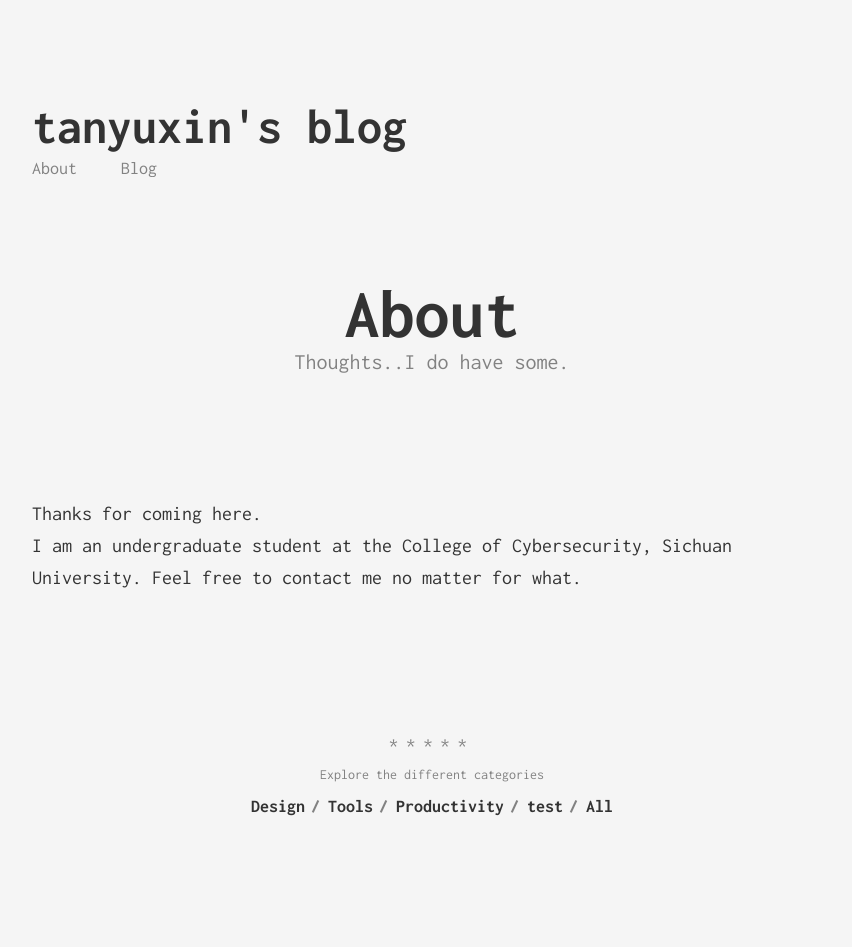
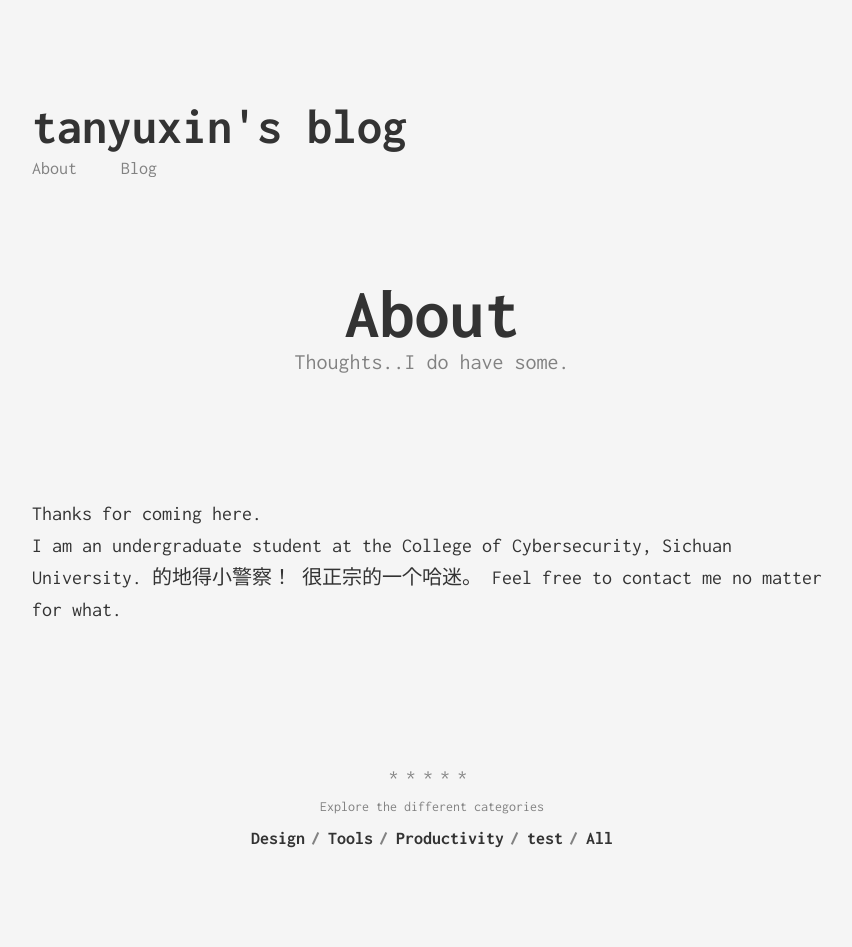
Before and after one commit to x1in-rain/x1in-rain.github.io, a Jekyll site: the page built from about.md, in a window 1280 px wide. Shown: the whole page, without its empty margins (208-1060 px from the left). Built offline with Jekyll 4.4.1, drawn with Linux system fonts in a browser that asks for light colours; before the commit the page ends 915 px from its top, so only the background shows below that.

Commit message:
Update about.md

```diff
--- a/about.md
+++ b/about.md
@@ -7,4 +7,6 @@ permalink: /about/
 
 Thanks for coming here.
 I am an undergraduate student at the College of Cybersecurity, Sichuan University.
+的地得小警察！
+很正宗的一个哈迷。
 Feel free to contact me no matter for what.
```
